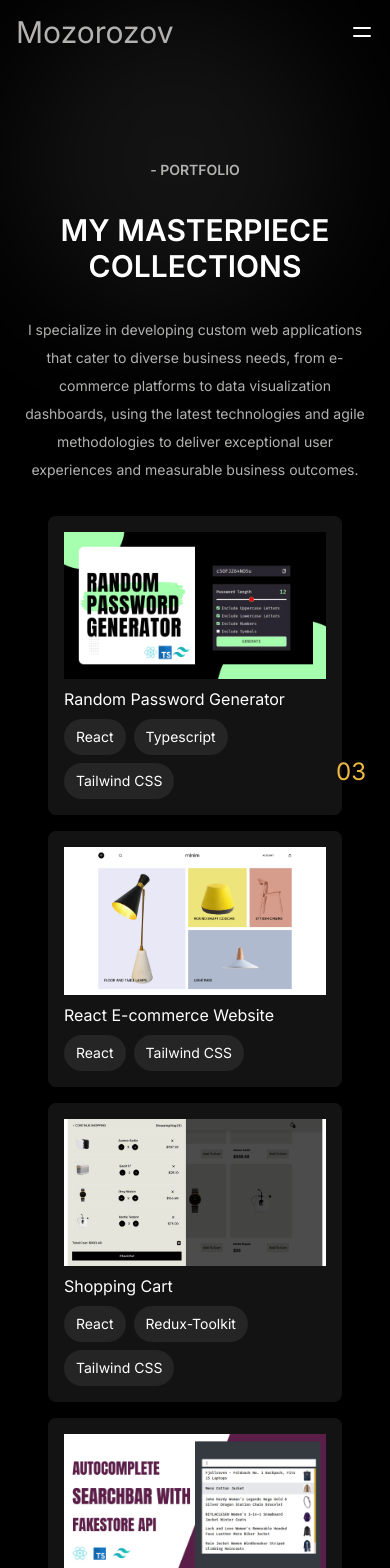
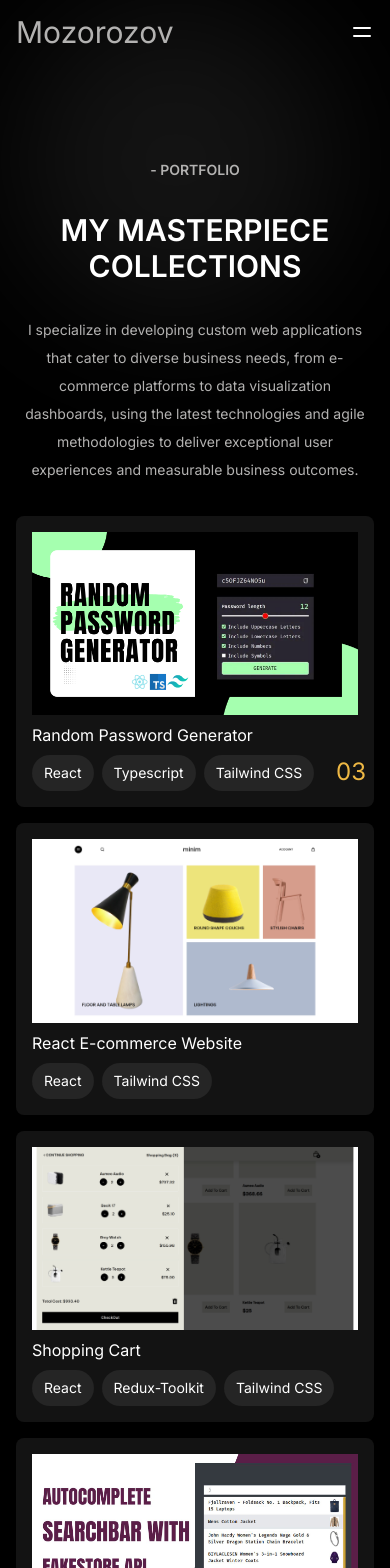
Before and after one commit to yelinko20/developer-portfolio, a Next.js app: page /portfolio in a window 390 px wide. Shown: the top 1568 px of the page. Built offline with nearby package versions, Linux system fonts and the light colour scheme.

Commit message:
Update portfolio.tsx

```diff
--- a/pages/portfolio.tsx
+++ b/pages/portfolio.tsx
@@ -31,7 +31,7 @@
             methodologies to deliver exceptional user experiences and measurable
             business outcomes.
           </p>
-          <div className="grid md:grid-cols-2 lg:grid-cols-3 gap-4 p-8">
+          <div className="grid md:grid-cols-2 lg:grid-cols-3 gap-4 my-8 md:px-8">
             {projects.map((project) => (
               <div
                 key={project.id}
```
